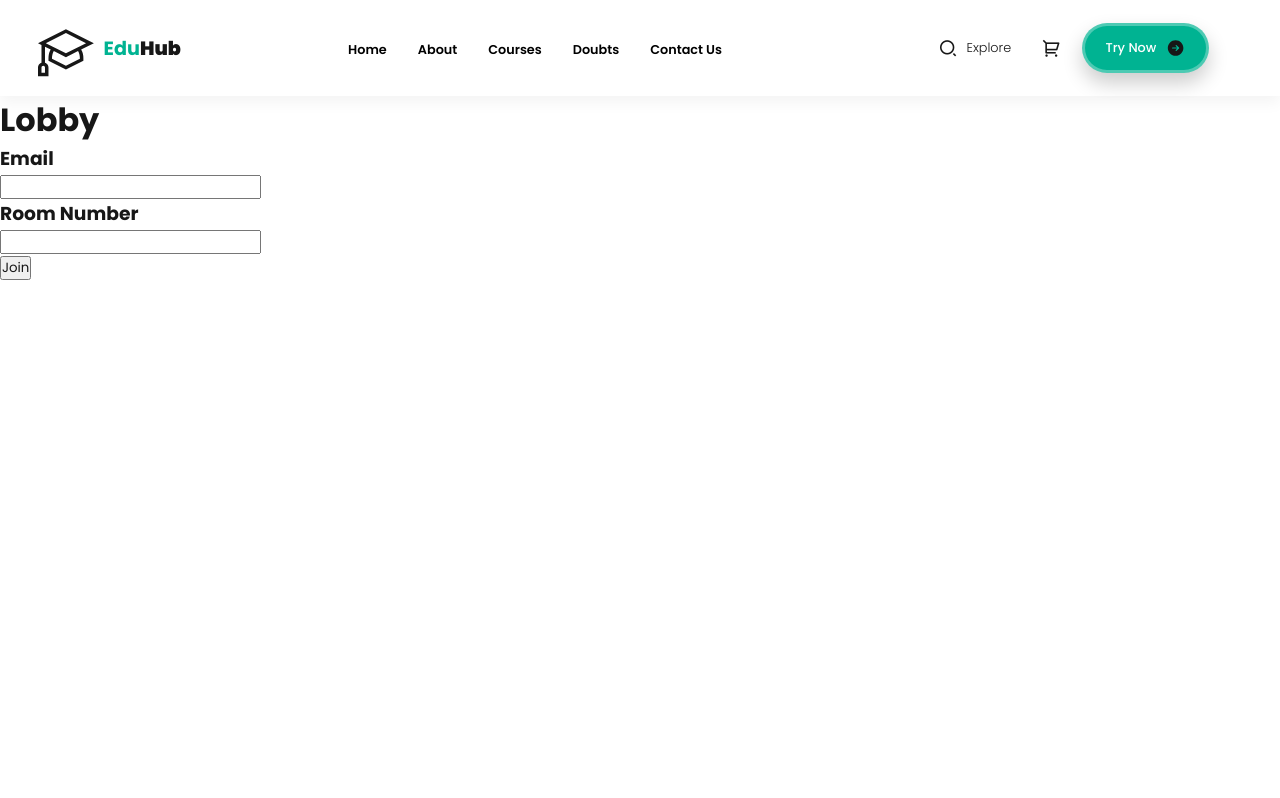
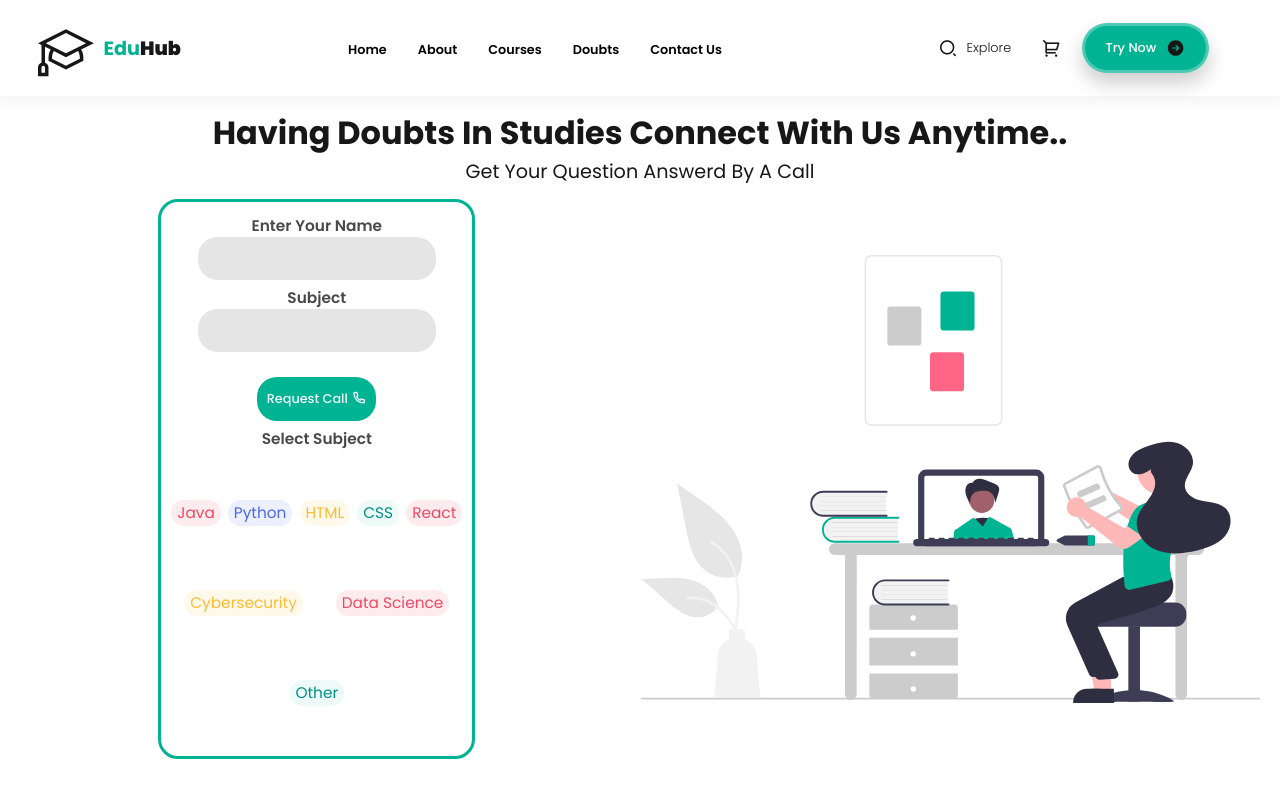
Before and after one commit to ChinmayLale/eduHub-remastered, a React (Create React App) app: page /#/Lobby in a window 1280 px wide. Built offline with nearby package versions, Linux system fonts and the light colour scheme; no server answers; a web font is replaced by a local one.

Commit message:
CSS For lobby Completed , added pickup call button , All good !

```diff
--- a/src/Components/Context/SocketProvider.jsx
+++ b/src/Components/Context/SocketProvider.jsx
@@ -9,7 +9,8 @@
 };
 
 export const SocketProvider = (props) => {
-  const socket = useMemo(() => io('https://video-call-server-delta.vercel.app/'), []);
+  // const socket = useMemo(() => io('http://localhost:8001/'), []);
+  const socket = useMemo(() => io('https://videocallserver-va26.onrender.com/'), []);
 
   return (
     <SocketContext.Provider value={socket}>
--- a/src/Components/Lobby/Lobby.jsx
+++ b/src/Components/Lobby/Lobby.jsx
@@ -1,17 +1,17 @@
 import React, { useCallback, useEffect, useState } from 'react';
 import { useNavigate } from 'react-router-dom';
 import './lobby.css';
-import {useSocket} from '../Context/SocketProvider';
-
+import { useSocket } from '../Context/SocketProvider';
+import Doubts from '../assets/doubts1.svg';
 
 
 
 
 function Lobby() {
 
-    const [email , setEmail] = useState('');
-    const [room , setRoom]  = useState('');
-
+    const [email, setEmail] = useState('');
+    const [room, setRoom] = useState('');
+    const subjects = ['Java',"Python",'HTML' ,'CSS' , "React","Cybersecurity" ,"Data Science","Other"]
     const socket = useSocket();
     // console.log(socket);
     const navigate = useNavigate();
@@ -20,34 +20,59 @@
     const handleSubmit = () => {
         console.log(`Email : ${email}`);
         console.log(`Room : ${room}`);
-        socket.emit('room:join',{email , room});
+        socket.emit('room:join', { email, room });
     }
 
 
-    const handleJoinRoom = useCallback((data)=>{
-        const {email , room} = data;
-        console.log(email , room);
+    const handleJoinRoom = useCallback((data) => {
+        const { email, room } = data;
+        console.log("Data From Handle Room");
+        console.log(email, room);
         navigate(`/room/${room}`);
 
-    },[navigate])
+    }, [navigate])
 
-    useEffect(()=>{
-        socket.on('room:join' , handleJoinRoom);
-        return () =>{
+    useEffect(() => {
+        socket.on('room:join', handleJoinRoom);
+        return () => {
             socket.off("room:join")
         }
-    },[socket , handleJoinRoom])
+    }, [socket, handleJoinRoom])
+
+
+
+    const GetSubject = (val) =>{
+        alert(val+1)
+        const setSubject = document.getElementById('room');
+        setSubject.value = val;
+        setRoom(subjects[val]);
+    }
 
 
     return (
-        <div>
-            <h1> Lobby </h1>
-            <div>
-                <h3>Email</h3>
-                <input type="text" id='email' value={email} onChange={(e)=>{setEmail(e.target.value)}}/>
-                <h3>Room Number</h3>
-                <input type="text" id='room' value={room} onChange={(e)=>{setRoom(e.target.value)}}/> <br />
-                <button onClick={()=>{handleSubmit()}}>Join</button>
+        <div className='lobby'>
+            <h1> Having Doubts in studies Connect With us anytime.. </h1>
+            <h2>Get your question answerd by a call </h2>
+            <div className="doubtform">
+                <div className="join">
+                    <div>
+                        <h3>Enter Your Name</h3>
+                        <input type="text" id='email' value={email} onChange={(e) => { setEmail(e.target.value) }} />
+                        <h3>Subject</h3>
+                        <input type="text" id='room' value={room} disabled onChange={(e) => { setRoom(e.target.value) }} /> <br />
+                        <button onClick={() => { handleSubmit() }}>Request Call<i class="ri-phone-line"></i></button>
+                        <h3>Select Subject</h3>
+                        <div className="subjects">
+                        {subjects.map((val,index)=>{
+                            return(
+                                <h3 onClick={()=>{GetSubject(index)}}>{val}</h3>
+                            )
+                        })}
+                        </div>
+                    </div>
+
+                </div>
+                <img src={Doubts} alt="" />
             </div>
         </div>
     )
--- /dev/null
+++ b/src/Components/Lobby/loader.css
@@ -0,0 +1,92 @@
+#page {
+    display: flex;
+    justify-content: center;
+    align-items: center;
+  }
+
+  #container {
+    display: flex;
+    justify-content: center;
+    align-items: center;
+    position: relative;
+  }
+
+  #h3 {
+    position: relative;
+    width: max-content;
+    height: max-content;
+    border: none;
+    border-radius: 20px;
+    font-weight: 400;
+    text-align: center;
+    font-size: 1.5vw;
+  }
+
+  #ring {
+    width: 190px;
+    height: 190px;
+    border: 1px solid transparent;
+    border-radius: 50%;
+    position: absolute;
+  }
+
+  #ring:nth-child(1) {
+    border-bottom: 8px solid rgb(240, 42, 230);
+    animation: rotate1 2s linear infinite;
+  }
+
+  @keyframes rotate1 {
+    from {
+      transform: rotateX(50deg) rotateZ(110deg);
+    }
+
+    to {
+      transform: rotateX(50deg) rotateZ(470deg);
+    }
+  }
+
+  #ring:nth-child(2) {
+    border-bottom: 8px solid rgb(240, 19, 67);
+    animation: rotate2 2s linear infinite;
+  }
+
+  @keyframes rotate2 {
+    from {
+      transform: rotateX(20deg) rotateY(50deg) rotateZ(20deg);
+    }
+
+    to {
+      transform: rotateX(20deg) rotateY(50deg) rotateZ(380deg);
+    }
+  }
+
+  #ring:nth-child(3) {
+    border-bottom: 8px solid rgb(3, 170, 170);
+    animation: rotate3 2s linear infinite;
+  }
+
+  @keyframes rotate3 {
+    from {
+      transform: rotateX(40deg) rotateY(130deg) rotateZ(450deg);
+    }
+
+    to {
+      transform: rotateX(40deg) rotateY(130deg) rotateZ(90deg);
+    }
+  }
+
+  #ring:nth-child(4) {
+    border-bottom: 8px solid rgb(207, 135, 1);
+    animation: rotate4 2s linear infinite;
+  }
+
+  @keyframes rotate4 {
+    from {
+      transform: rotateX(70deg) rotateZ(270deg);
+    }
+
+    to {
+      transform: rotateX(70deg) rotateZ(630deg);
+    }
+  }
+  /* Improving visualization in light mode */
--- a/src/Components/Lobby/lobby.css
+++ b/src/Components/Lobby/lobby.css
@@ -1,4 +1,176 @@
 *{
     margin: 0;
     padding: 0;
+    /* z-index: 99; */
 }
+
+.lobby{
+    position: relative;
+    width: 100%;
+    margin-top: 1%;
+    display: flex;
+    flex-direction: column;
+    align-items: center;
+}
+
+.lobby h1{
+    position: relative;
+    width: 100%;
+    text-transform: capitalize;
+    font-weight: 700;
+    font-size: 2.5vw;
+    text-align: center;
+    font-style: normal;
+    font-family: inherit;
+}
+.lobby h2{
+    position: relative;
+    width: 100%;
+    text-transform: capitalize;
+    font-weight: 400;
+    font-size: 1.5vw;
+    text-align: center;
+    font-style: normal;
+    font-family: inherit;
+}
+
+.lobby .doubtform{
+    position: relative;
+    width: 100%;
+    height: 70vh;
+    margin-top: 1%;
+    display: flex;
+    align-items: center;
+}
+
+.lobby .doubtform .join{
+    position: relative;
+    height: 100%;
+    width: 50%;
+    display: flex;
+    align-items: center;
+    justify-content: center;
+    display: flex;
+    flex-direction: column;
+}
+
+.lobby .doubtform img{
+    width: 50%;
+    height: 80%;
+    margin-right: 1%;
+}
+
+.lobby .doubtform .join div{
+    position: relative;
+    width: 50%;
+    height: 100%;
+    display: flex;
+    flex-direction: column;
+    align-items: center;
+    justify-content: top;
+    border: 3px solid #00b392;
+    /* background-color: #00b39229; */
+    color: ghostwhite;
+    border-radius: 20px;
+    padding: 1%;
+}
+
+.lobby .doubtform .join div h3{
+    position: relative;
+    width: max-content;
+    text-transform: capitalize;
+    font-weight: 600;
+    font-size: 1.2vw;
+    margin-top: 2%;
+    font-style: normal;
+    font-family: inherit;
+    color:rgba(20, 20, 20, 0.778)
+}
+
+.lobby .doubtform .join div input{
+    position: relative;
+    width: 80%;
+    height: 8%;
+    border: none;
+    border-radius: 20px;
+    /* background-color: #00b3925e; */
+    background-color: rgba(206, 204, 204, 0.507);
+    text-transform: capitalize;
+    font-weight: 400;
+    font-size: 1vw;
+    font-style: normal;
+    font-family: inherit;
+    padding-left: 2%;
+}
+.lobby .doubtform .join div input:onclick{
+    border: none;
+}
+
+.lobby .doubtform .join div button{
+    position: relative;
+    width: 40%;
+    height: 8%;
+    border: none;
+    border-radius: 20px;
+    background-color: #ee4962;
+    background-color: #00b392;
+    color: aliceblue;
+    text-transform: capitalize;
+    font-weight: 500;
+    font-size: 1vw;
+    font-style: normal;
+    font-family: inherit;
+}
+
+.lobby .doubtform .join div button i {
+    font-weight: 500;
+    font-size: 1.2vw;
+    margin-left: 3%;
+    width: 100%;
+    height: 100%;
+    color: aliceblue;
+}
+
+.lobby .doubtform .join div .subjects{
+    position: relative;
+    width: 100%;
+    height: 50%;
+    /* background-color: antiquewhite; */
+    border: none;
+    margin-top: 5%;
+    display: flex;
+    flex-direction: row;
+    gap: 2%;
+    flex-wrap: wrap;
+    align-items: top;
+    justify-content: space-around;
+}
+
+.lobby .doubtform .join div .subjects h3{
+    position: relative;
+    width: max-content;
+    height: max-content;
+    border: none;
+    border-radius: 20px;
+    font-weight: 400;
+    text-align: center;
+    color: aliceblue;
+    padding: 0.5% 2% 0.5% 2%;
+}
+
+.lobby .doubtform .join div .subjects h3:nth-child(1n){
+    background-color: #ee49621b;
+    color: #ee4962;
+}
+.lobby .doubtform .join div .subjects h3:nth-child(2n){
+    background-color: #4461e41a;
+    color: #4461e4f3;
+}
+.lobby .doubtform .join div .subjects h3:nth-child(3n){
+    background-color: #f8b72017;
+    color: #f8b720e8;
+}
+.lobby .doubtform .join div .subjects h3:nth-child(4n){
+    background-color: #1ab79d14;
+    color: #009087;
+}
--- /dev/null
+++ b/src/Components/Lobby/room.css
@@ -0,0 +1,55 @@
+*{
+    margin: 0%;
+    padding: 0%;
+    /* z-index: -99; */
+}
+
+.room_main{
+    position: relative;
+    width: 100%;
+    height: 100vh;
+    /* background-color: antiquewhite; */
+    display: flex;
+    flex-direction: column;
+    align-items: center;
+}
+
+.room_main h1{
+    text-align: center;
+    text-transform: capitalize;
+    font-weight: 700;
+    letter-spacing: 1px;
+    font-size: 2.5vw;
+    font-style: normal;
+    font-family: inherit;
+}
+
+.room_main #page{
+    position: relative;
+    margin-top: 15%;
+}
+
+.room_main #h3{
+    position: relative;
+    width: max-content;
+    height: max-content;
+    border: none;
+    border-radius: 20px;
+    font-weight: 400;
+    text-align: center;
+}
+
+#callup {
+    display: flex;
+    justify-content: center;
+    align-items: center;
+    width: 60px;
+    height: 60px;
+    border-radius: 100%;
+    border: none;
+    background-color: #30C04F;
+  }
+
+  #callup:hover {
+    background-color: #2bac47;
+  }
--- a/src/Components/Services/peer.js
+++ b/src/Components/Services/peer.js
@@ -36,6 +36,14 @@
         return offer;
       }
     }
+
+    close() {
+      if (this.peer) {
+        this.peer.close();
+        this.peer = null; // Optionally, reset the peer object
+      }
+    }
+
   }
 
   // eslint-disable-next-line
```
Also changed, not shown: src/Components/Lobby/Room.jsx (+43 -8 lines), src/Components/assets/doubts.svg (added), src/Components/assets/doubts1.svg (added).
